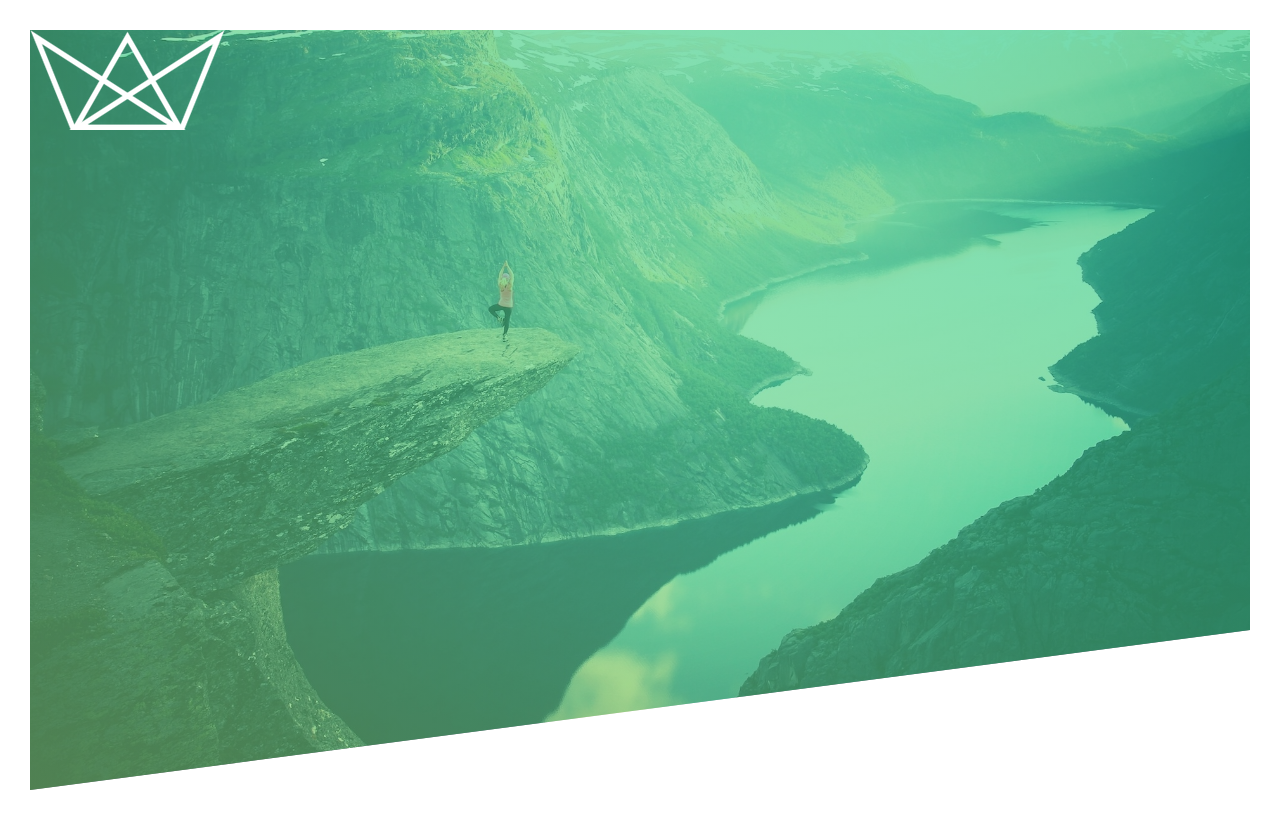
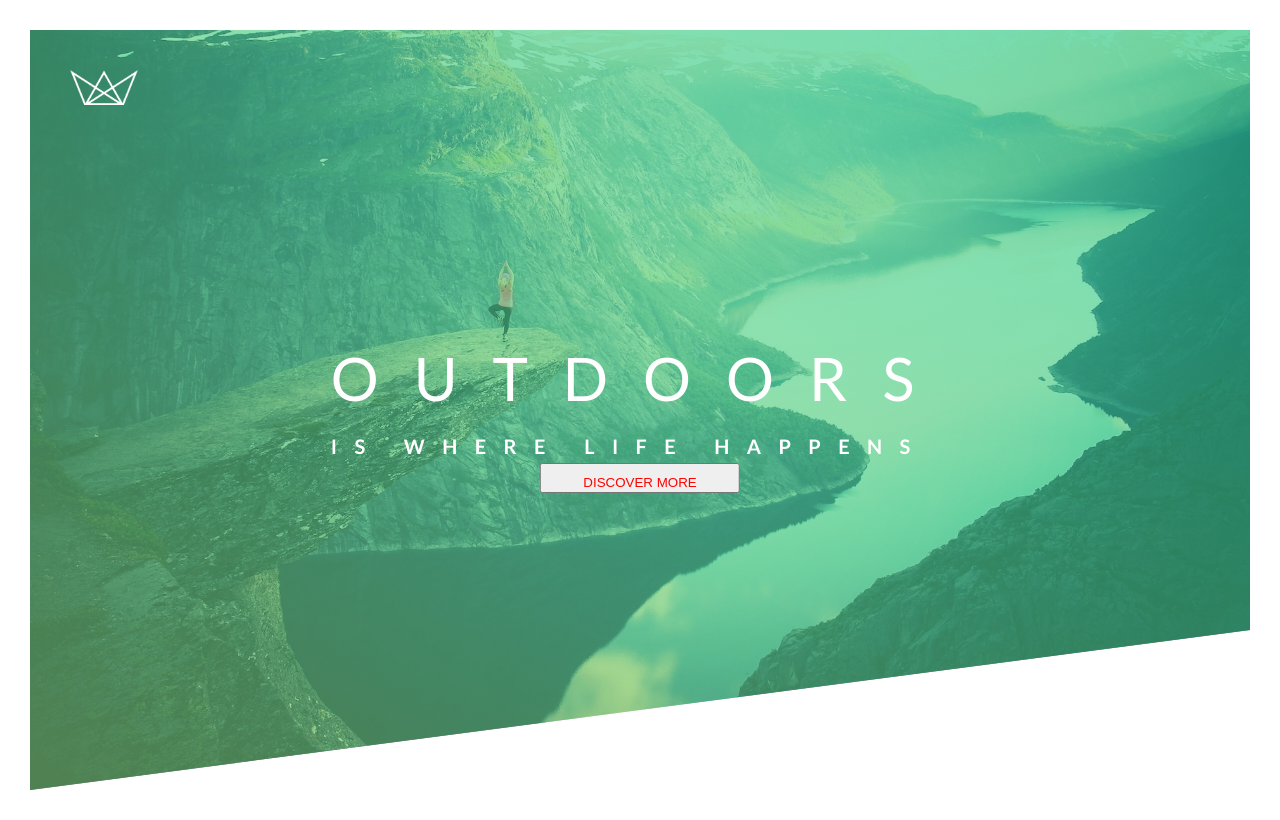
Before and after one commit to YasirHasn9/Outdoorsy, a plain HTML site: page index.html in a window 1280 px wide. Drawn offline with Linux system fonts and the light colour scheme.

Commit message:
center text box

```diff
--- a/css/index.css
+++ b/css/index.css
@@ -40,4 +40,50 @@ body {
     /*bottom left*/ 100% 75vh,
     /*bottom right*/ 0 100%
   );
+  position: relative;
 }
+
+.logo-box {
+  position: absolute;
+  top: 40px;
+  left: 40px;
+}
+.logo {
+  height: 35px;
+}
+.text-box {
+  position: absolute;
+  top: 50%;
+  left: 50%;
+  transform: translate(-50%, -50%);
+  display: flex;
+  flex-direction: column;
+  justify-content: center;
+  align-items: center;
+}
+
+.text-box button {
+  width: 200px;
+  color: red;
+  height: 30px;
+  padding: 10px 20px;
+  text-transform: uppercase;
+}
+.heading-primary {
+  color: #fff;
+  text-transform: uppercase;
+}
+
+.heading-primary-main {
+  display: block;
+  font-size: 60px;
+  font-weight: 400;
+  letter-spacing: 35px;
+}
+
+.heading-primary-sub {
+  display: block;
+  font-size: 20px;
+  font-weight: 700;
+  letter-spacing: 17.4px;
+}
--- a/index.html
+++ b/index.html
@@ -10,14 +10,25 @@
       href="https://fonts.googleapis.com/css?family=Lato:100i,300,300i,400,400i,700,700i&display=swap"
       rel="stylesheet"
     />
-    <link rel="stylesheet" href="/vendores/css/ionicons.min.css" />
+    <link rel="stylesheet" href="vendores/css/ionicons.min.css" />
     <link rel="stylesheet" href="./css/index.css" />
     <title>Outdoorsy</title>
   </head>
   <body>
     <header class="header">
       <div class="logo-box">
-        <img src="./img/logo-white.png" alt="" />
+        <img class="logo" src="./img/logo-white.png" alt="logo" />
+      </div>
+
+      <div class="text-box">
+        <h1 class="heading-primary">
+          <!-- since we need our heading to be 2 parts main and sub main
+          we can use span to divide plus i want to make the main heading is one word  -->
+
+          <span class="heading-primary-main">outdoors</span>
+          <span class="heading-primary-sub">is where life happens</span>
+        </h1>
+        <button>discover more</button>
       </div>
     </header>
   </body>
```
